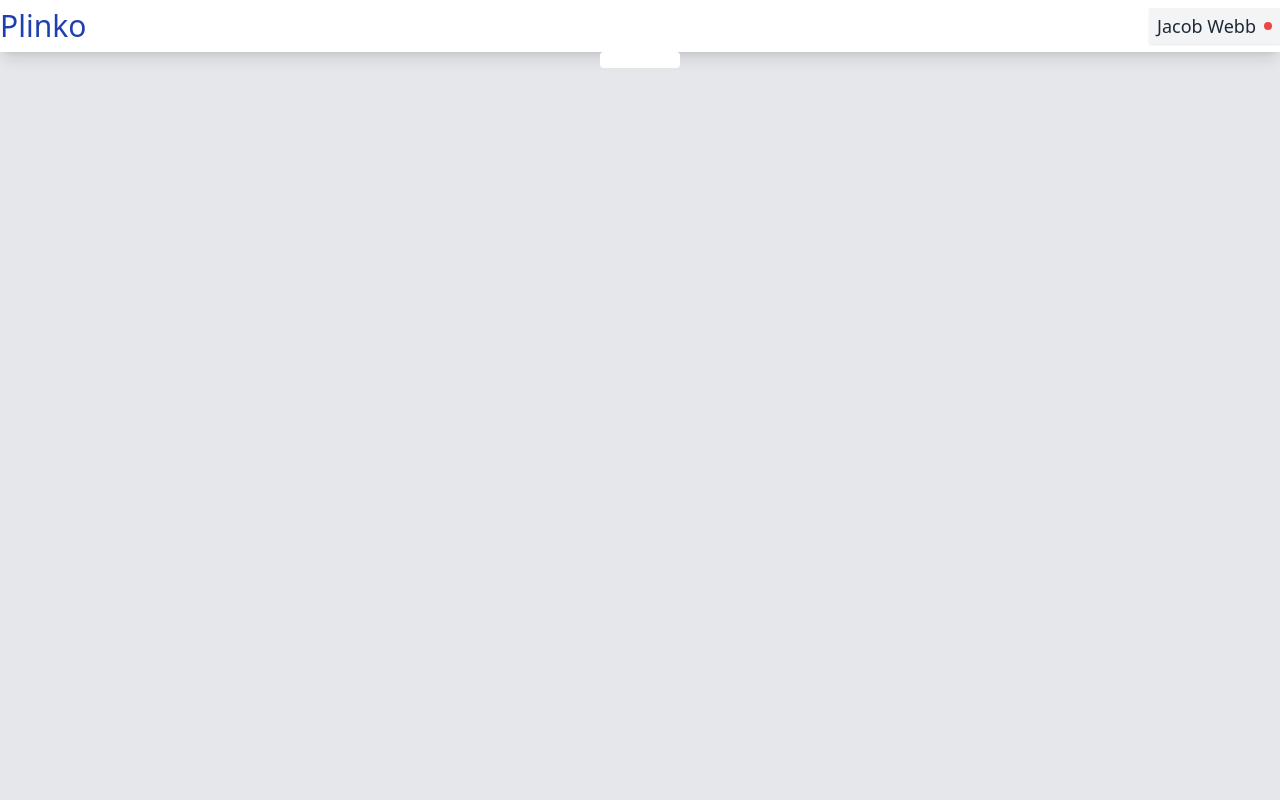
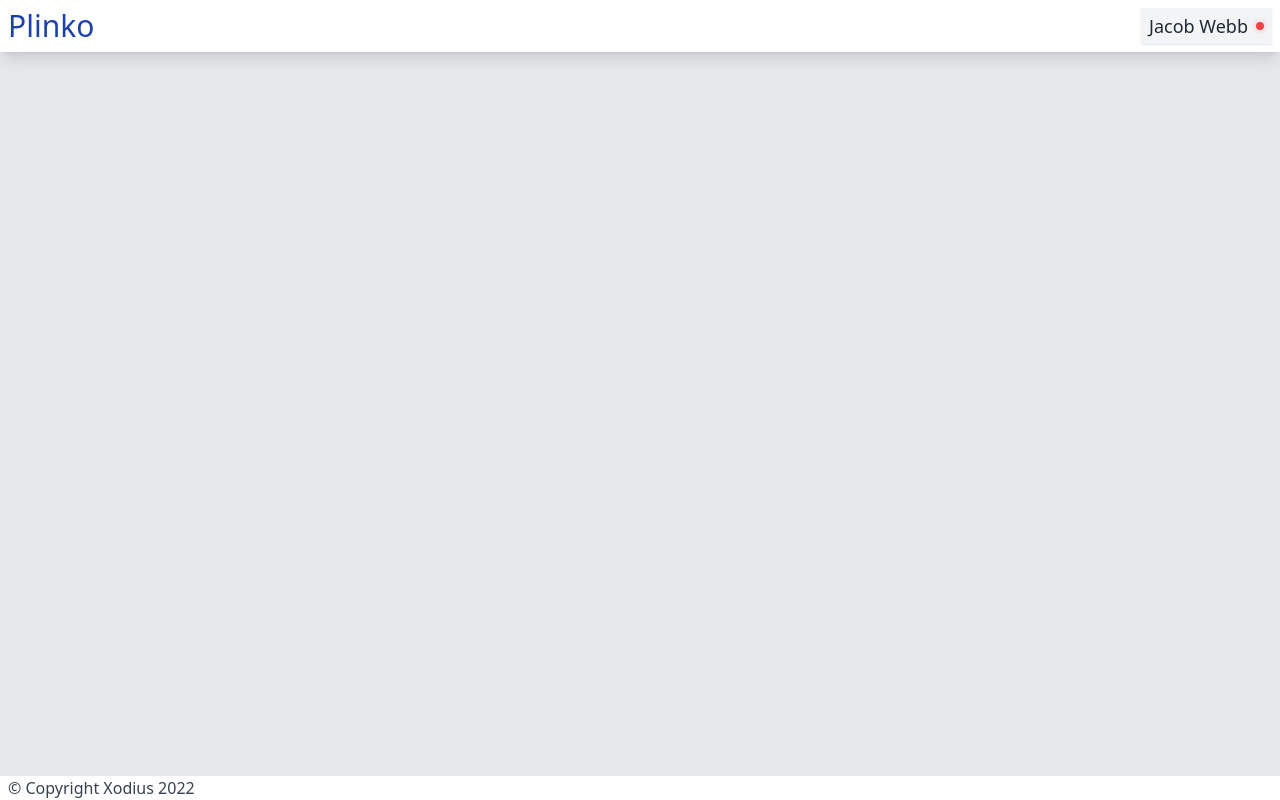
Before and after one commit to JacobRWebb/plinko, a Next.js app: page / in a window 1280 px wide. Built offline with nearby package versions, Linux system fonts and the light colour scheme; no server answers.

Commit message:
Added Footer & Changed layout

```diff
--- /dev/null
+++ b/src/components/Footer.tsx
@@ -0,0 +1,18 @@
+import { FunctionComponent } from "react";
+import SocketStatus from "./SocketStatus";
+
+const Footer: FunctionComponent = () => {
+  return (
+    <div className="flex w-full justify-center bg-white px-2 text-gray-700">
+      <div className="flex w-full max-w-7xl items-center justify-between">
+        <h1 className="flex-1">&copy; Copyright Xodius 2022</h1>
+        <div className=" hidden items-center space-x-3">
+          <h1>Server Status</h1>
+          <SocketStatus />
+        </div>
+      </div>
+    </div>
+  );
+};
+
+export default Footer;
--- a/src/components/navbar/index.tsx
+++ b/src/components/navbar/index.tsx
@@ -7,7 +7,7 @@ const Navbar: FunctionComponent = () => {
 
   return (
     <div className="flex w-full justify-center bg-white shadow-lg">
-      <div className="flex w-full max-w-7xl flex-row items-center justify-between py-2">
+      <div className="flex w-full max-w-7xl flex-row items-center justify-between py-2 px-2">
         <h1 className="text-3xl font-medium text-blue-800">Plinko</h1>
         <UserNavSection />
       </div>
--- a/src/pages/_app.tsx
+++ b/src/pages/_app.tsx
@@ -9,7 +9,7 @@ const App: AppComponent = ({ Component, ...pageProps }) => {
   return (
     <>
       <Head>
-        <title>Header</title>
+        <title>Cooperative Engaging Plinko</title>
       </Head>
       <StrictMode>
         <GlobalContextProvider>
--- a/src/pages/index.tsx
+++ b/src/pages/index.tsx
@@ -1,11 +1,13 @@
 import { NextPage } from "next";
 import React, { useEffect } from "react";
+import Footer from "../components/Footer";
 import { socket } from "../util/socket";
 
 const Index: NextPage = () => {
   return (
     <div className="flex flex-1 flex-col items-center">
-      <div className="rounded bg-white px-10 py-2"></div>
+      <div className="w-full flex-1 px-2 py-2"></div>
+      <Footer />
     </div>
   );
 };
```
